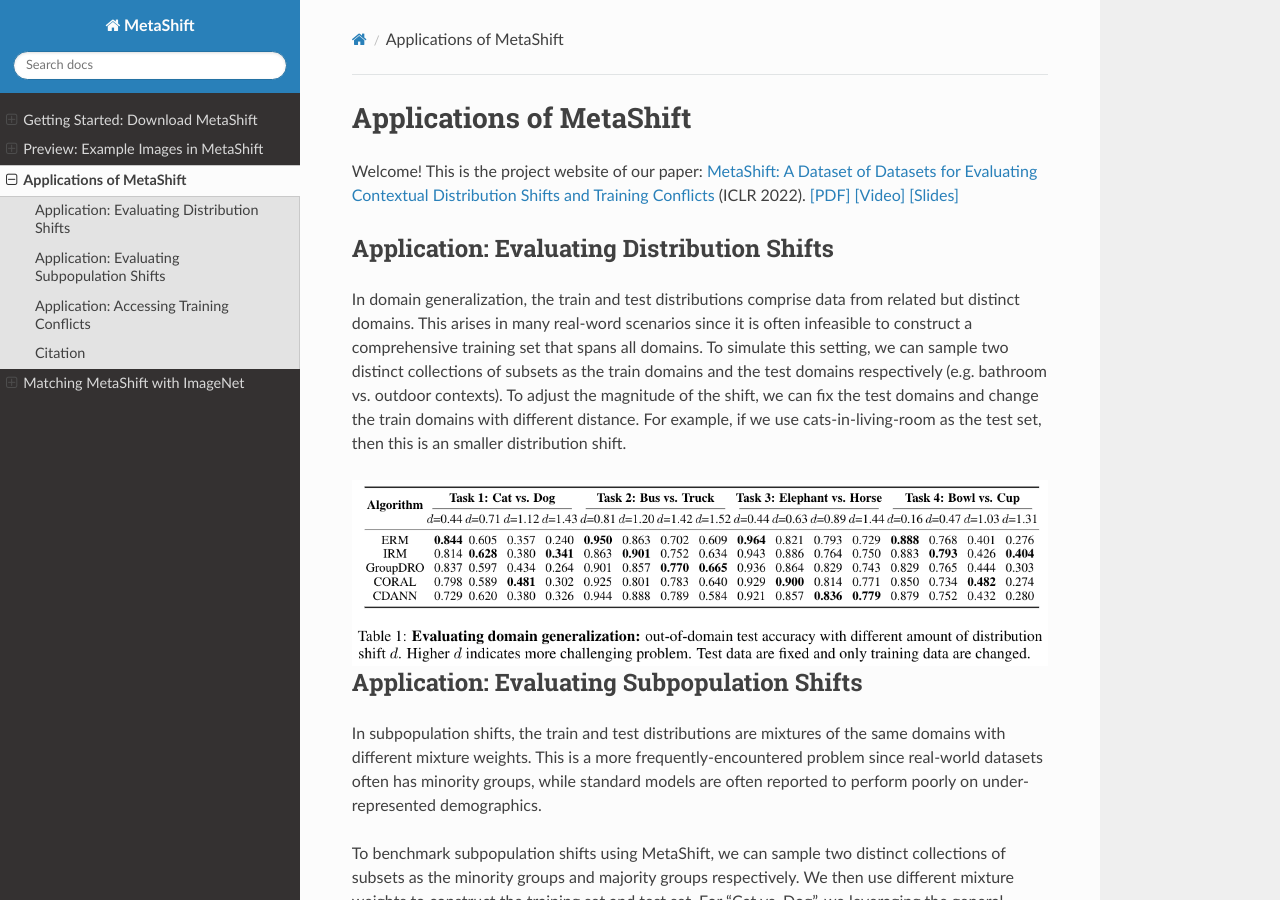
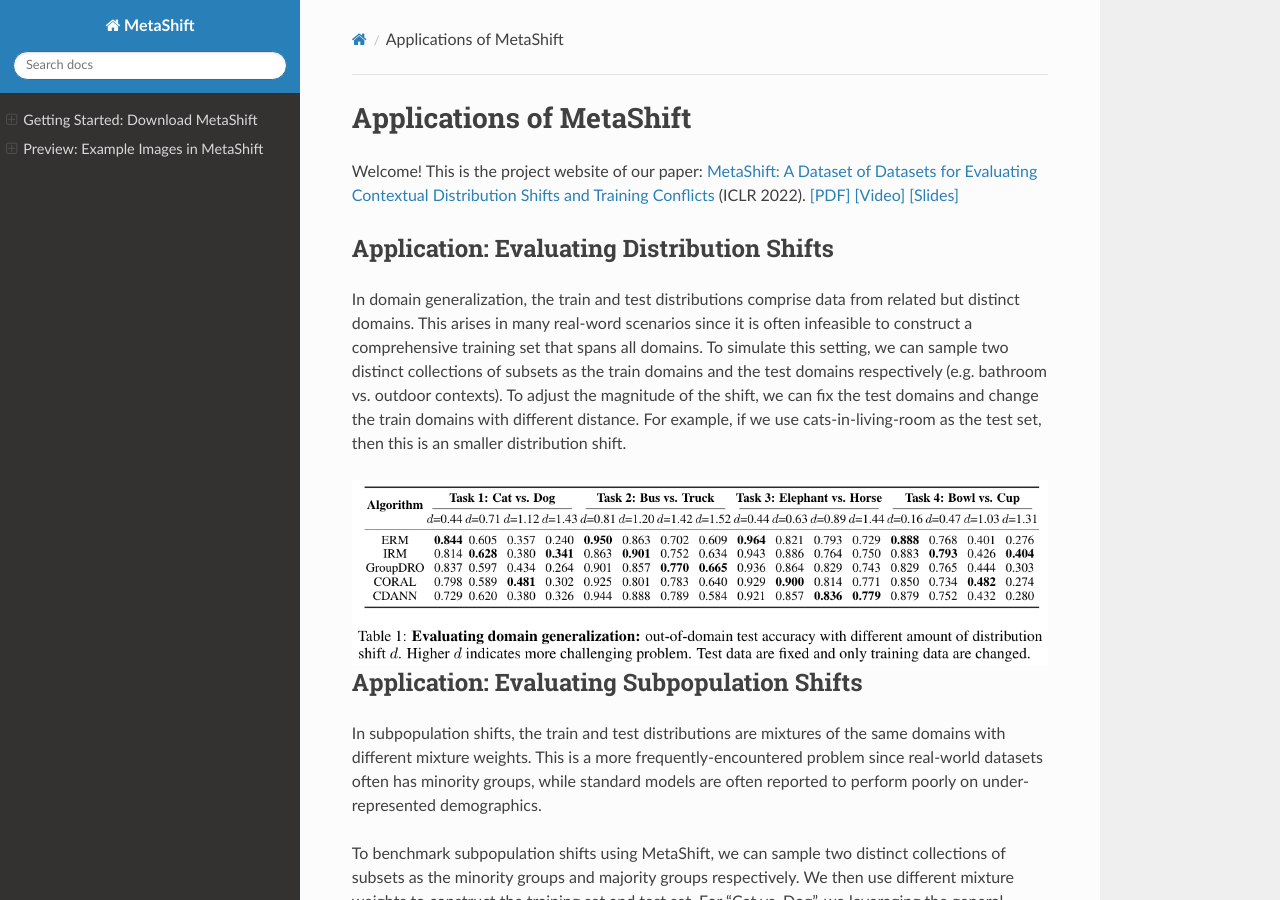
Before and after one commit to Weixin-Liang/MetaShift, a Sphinx documentation site: the page built from docs/sub_pages/applications.rst, in a window 1280 px wide and 900 px high. Built offline with Sphinx 7.4.7 and the Read the Docs theme 2.0.0, drawn with Linux system fonts in a browser that asks for light colours; nearby versions of some CDN libraries; library files that are not in the unit come from our copies; pages that are not in the unit, such as notebooks, are missing from menus.

```diff
--- a/docs/index.rst
+++ b/docs/index.rst
@@ -41,8 +41,8 @@ Walkthroughs
 .. toctree::
    sub_pages/download_MetaShift
    sub_pages/example_images
-   sub_pages/applications
-   sub_pages/matching_to_ImageNet
+   .. sub_pages/applications
+   .. sub_pages/matching_to_ImageNet
 
 
 .. figure:: ./figures/MetaShift-Examples.jpg
```
